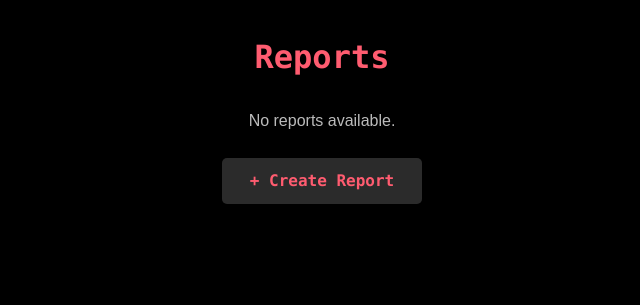
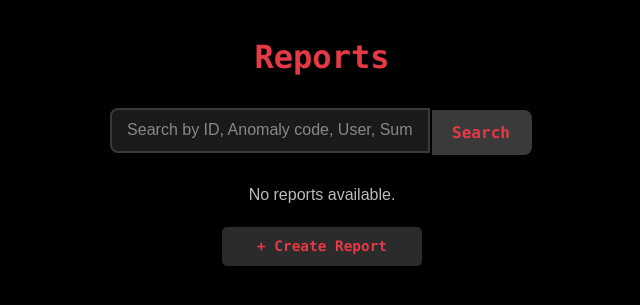
Before and after one commit to husain-folath/Anomaly-Control, a Django app: page /reports/ in a window 1280 px wide. Shown: the part 76-381 px from the top of the page, without its empty margins (318-958 px from the left). Run offline with Django 5.2, Linux system fonts and the light colour scheme; the visitor is signed in with stand-in values (Sample User, id 1); data that the repository does not hold is empty.

Commit message:
added search bars for entities reports and incidents

```diff
--- a/main_app/static/css/reports/report-index.css
+++ b/main_app/static/css/reports/report-index.css
@@ -1,31 +1,28 @@
-/* =========================
-   Reports Page
-========================= */
-
-/* Page Title */
-.reports-container h1 {
+/* Reports Page */
+h1 {
   text-align: center;
-  color: #ff5c70; /* bright red accent */
+  color: #e63946;
+  margin-bottom: 25px;
   font-size: 2rem;
-  margin-bottom: 25px;
+  text-shadow: 0 0 3px #000;
   font-family: 'Consolas', monospace;
 }
 
 /* Table Styling */
 .reports-table {
   width: 100%;
-  max-width: 1000px;
+  max-width: 900px;
   margin: 0 auto 30px auto;
   border-collapse: collapse;
-  background: #121212; /* deep dark background */
+  background: #121212;
   border-radius: 8px;
   overflow: hidden;
   box-shadow: 0 4px 12px rgba(0,0,0,0.5);
 }
 
 .reports-table thead {
-  background-color: #2c2c2c; /* dark gray for header */
-  color: #ff5c70; /* bright red for headers */
+  background-color: #2c2c2c;
+  color: #e63946;
 }
 
 .reports-table th,
@@ -33,7 +30,7 @@
   padding: 12px 15px;
   text-align: left;
   border-bottom: 1px solid #333;
-  color: #ddd; /* light gray text */
+  color: #ddd;
   font-family: 'Consolas', monospace;
 }
 
@@ -49,11 +46,9 @@
   background-color: #2a2a2a;
 }
 
-/* Links inside table (View/Edit/Delete) */
 .reports-table td a {
-  color: #ff5c70;
+  color: #e63946;
   text-decoration: none;
-  transition: color 0.2s;
 }
 
 .reports-table td a:hover {
@@ -63,60 +58,102 @@
 /* Buttons */
 .btn {
   display: inline-block;
-  padding: 10px 16px;
-  margin: 5px 8px;
-  background-color: #3a3a3a; /* dark gray */
-  color: #ff5c70; /* bright red accent */
+  padding: 8px 12px;
+  margin: 2px;
+  background-color: #3a3a3a;
+  color: #e63946;
   border-radius: 5px;
   text-decoration: none;
   font-weight: bold;
+  font-size: 0.9rem;
   font-family: 'Consolas', monospace;
-  transition: background-color 0.2s;
+  transition: background-color 0.2s ease-in-out;
 }
 
 .btn:hover {
   background-color: #5a5a5a;
 }
 
-/* Delete buttons in table if used */
 .btn.delete {
-  background-color: #880e1f;
+  background-color: #661111;
 }
 
 .btn.delete:hover {
-  background-color: #ff5c70;
-  color: #121212;
+  background-color: #a22222;
 }
 
-/* Create Report Button */
-.add-report {
+.btn.add-report-btn {
+  display: block;
+  max-width: 200px;
+  margin: 20px auto 0 auto;
   text-align: center;
-  margin-top: 20px;
+  background-color: #2b2b2b;
+  color: #e63946;
 }
 
-.add-report .btn {
-  display: inline-block;
-  width: 200px;              /* fixed width */
-  text-align: center;
-  background-color: #2b2b2b; /* dark gray */
-  color: #ff5c70;            /* bright red accent */
-  border-radius: 5px;
-  font-weight: bold;
-  text-decoration: none;
-  font-family: 'Consolas', monospace;
-  transition: background-color 0.2s;
-}
-
-.add-report .btn:hover {
+.btn.add-report-btn:hover {
   background-color: #444444;
 }
 
 /* No reports message */
-.reports-container p {
+p {
   text-align: center;
   color: #bbb;
   font-size: 1rem;
   margin-top: 20px;
+}
+
+/* Search Bar Styling */
+.search-container {
+  text-align: center;
+  margin-bottom: 25px;
+}
+
+.search-container form {
+  display: inline-flex;
+  flex-wrap: wrap;
+}
+
+.search-container input[type="text"],
+.search-container button {
+  height: 45px;
+  box-sizing: border-box;
+  font-size: 1rem;
+  border: 2px solid #3a3a3a;
+  outline: none;
+}
+
+.search-container input[type="text"] {
+  width: 320px;
+  max-width: 90%;
+  padding: 0 15px;
+  border-radius: 8px 0 0 8px;
+  background-color: #1a1a1a;
+  color: #eee;
+  transition: border-color 0.2s, background-color 0.2s;
+}
+
+.search-container input[type="text"]::placeholder {
+  color: #888;
+}
+
+.search-container input[type="text"]:focus {
+  border-color: #e63946;
+  background-color: #222;
+}
+
+.search-container button {
+  padding: 0 20px;
+  border-radius: 0 8px 8px 0;
+  border-left: none;
+  background-color: #3a3a3a;
+  color: #e63946;
+  cursor: pointer;
+  transition: background-color 0.2s;
+}
+
+.search-container button:hover {
+  background-color: #5a5a5a;
 }
 
 /* Responsive Table */
@@ -127,7 +164,7 @@
     font-size: 0.85rem;
   }
 
-  .reports-container h1 {
+  h1 {
     font-size: 1.5rem;
   }
 
--- a/main_app/templates/entities/entity_confirm_delete.html
+++ b/main_app/templates/entities/entity_confirm_delete.html
@@ -2,7 +2,7 @@
 {% load static %}
 
 {% block head %}
-<link rel="stylesheet" href="{% static 'css/form.css' %}">
+<link rel="stylesheet" href="{% static 'css/confirm_delete_form.css' %}">
 {% endblock %}
 
 {% block content %}
--- a/main_app/templates/incidents/incident_confirm_delete.html
+++ b/main_app/templates/incidents/incident_confirm_delete.html
@@ -2,7 +2,7 @@
 {% load static %}
 
 {% block head %}
-<link rel="stylesheet" href="{% static 'css/form.css' %}">
+<link rel="stylesheet" href="{% static 'css/confirm_delete_form.css' %}">
 {% endblock %}
 
 {% block content %}
--- a/main_app/templates/reports/index.html
+++ b/main_app/templates/reports/index.html
@@ -8,6 +8,14 @@
 {% block content %}
 <div class="reports-container">
   <h1>Reports</h1>
+
+  <!-- Search Bar -->
+  <div class="search-container">
+      <form method="get" action="">
+          <input type="text" name="q" placeholder="Search by ID, Anomaly code, User, Summary, or Date..." value="{{ request.GET.q }}">
+          <button type="submit" class="btn">Search</button>
+      </form>
+  </div>
 
   {% if reports %}
     <table class="reports-table">
@@ -43,7 +51,7 @@
   {% endif %}
 
   <div class="add-report">
-    <a href="{% url 'report_create' %}" class="btn">+ Create Report</a>
+    <a href="{% url 'report_create' %}" class="btn add-report-btn">+ Create Report</a>
   </div>
 </div>
 {% endblock %}
--- a/main_app/templates/reports/report_confirm_delete.html
+++ b/main_app/templates/reports/report_confirm_delete.html
@@ -2,13 +2,13 @@
 {% load static %}
 
 {% block head %}
-<link rel="stylesheet" href="{% static 'css/form.css' %}" />
+<link rel="stylesheet" href="{% static 'css/confirm_delete_form.css' %}" />
 {% endblock %}
 
 {% block content %}
 <div class="page-header">
   <h1>Delete Report</h1>
-  <p>Are you sure you want to delete the report: <strong>{{ object.title }}</strong>?</p>
+  <p>Are you sure you want to delete the report: <strong>{{ object.summary }}</strong>?</p>
 </div>
 
 <form method="post" class="form-container">
--- a/main_app/views.py
+++ b/main_app/views.py
@@ -12,6 +12,7 @@ from django.urls import reverse_lazy
 from django.core.exceptions import PermissionDenied
 from .models import Entity, Report, Incident
 from .forms import CustomUserCreationForm, ReportForm, IncidentForm
+from django.db import models  # <-- add this
 
 User = get_user_model()
 
@@ -42,6 +43,12 @@ def about(request):
 def entity_index(request):
     allowed_classes = CLEARANCE_VISIBILITY.get(request.user.clearance_level, [Entity.ObjectClass.SAFE])
     entities = Entity.objects.filter(object_class__in=allowed_classes)
+
+    # Search/filter by code or name
+    query = request.GET.get('q')
+    if query:
+        entities = entities.filter(models.Q(code__icontains=query) | models.Q(name__icontains=query))
+
     return render(request, 'entities/index.html', {'entities': entities})
 
 @login_required
@@ -74,8 +81,18 @@ class EntityDelete(LoginRequiredMixin, DeleteView):
 # ======================
 @login_required
 def report_index(request):
-    allowed_classes = CLEARANCE_VISIBILITY.get(request.user.clearance_level, [Entity.ObjectClass.SAFE])
-    reports = Report.objects.filter(anomaly__object_class__in=allowed_classes)
+    reports = Report.objects.all()
+
+    query = request.GET.get('q')
+    if query:
+        reports = reports.filter(
+            Q(id__icontains=query) |
+            Q(anomaly__code__icontains=query) |
+            Q(user__username__icontains=query) |
+            Q(summary__icontains=query) |
+            Q(created_at__icontains=query)
+        )
+
     return render(request, 'reports/index.html', {'reports': reports})
 
 @login_required
@@ -106,11 +123,28 @@ class ReportDelete(LoginRequiredMixin, DeleteView):
 # ======================
 # INCIDENTS
 # ======================
+from django.db.models import Q
+
 @login_required
 def incident_index(request):
-    allowed_classes = CLEARANCE_VISIBILITY.get(request.user.clearance_level, [Entity.ObjectClass.SAFE])
-    incidents = Incident.objects.filter(anomaly__object_class__in=allowed_classes)
+    # Start with all incidents (or filter by clearance if you have that logic)
+    incidents = Incident.objects.all()
+
+    # Search/filter
+    query = request.GET.get('q')
+    if query:
+        incidents = incidents.filter(
+            Q(id__icontains=query) |
+            Q(title__icontains=query) |
+            Q(anomaly__code__icontains=query) |
+            Q(reporter__username__icontains=query) |
+            Q(severity__icontains=query) |
+            Q(status__icontains=query) |
+            Q(date__icontains=query)
+        )
+
     return render(request, 'incidents/index.html', {'incidents': incidents})
+
 
 @login_required
 def incident_detail(request, incident_id):
```
Also changed, not shown: main_app/static/css/confirm_delete_form.css (added, +94 -0 lines), main_app/static/css/entities/entity-index.css (+48 -0 lines), main_app/static/css/incidents/incident-index.css (+83 -40 lines), main_app/templates/entities/index.html (+8 -0 lines), main_app/templates/incidents/index.html (+9 -1 lines).
